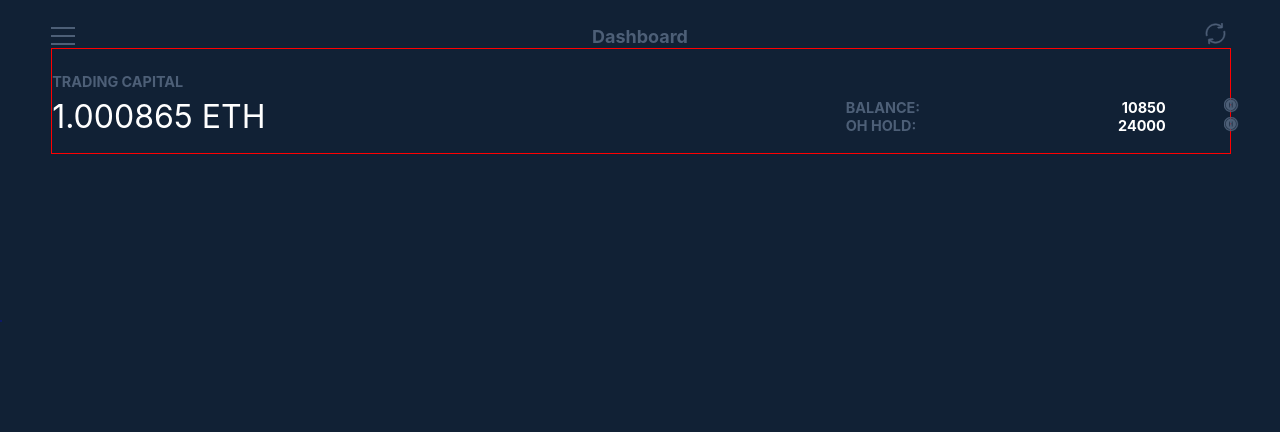
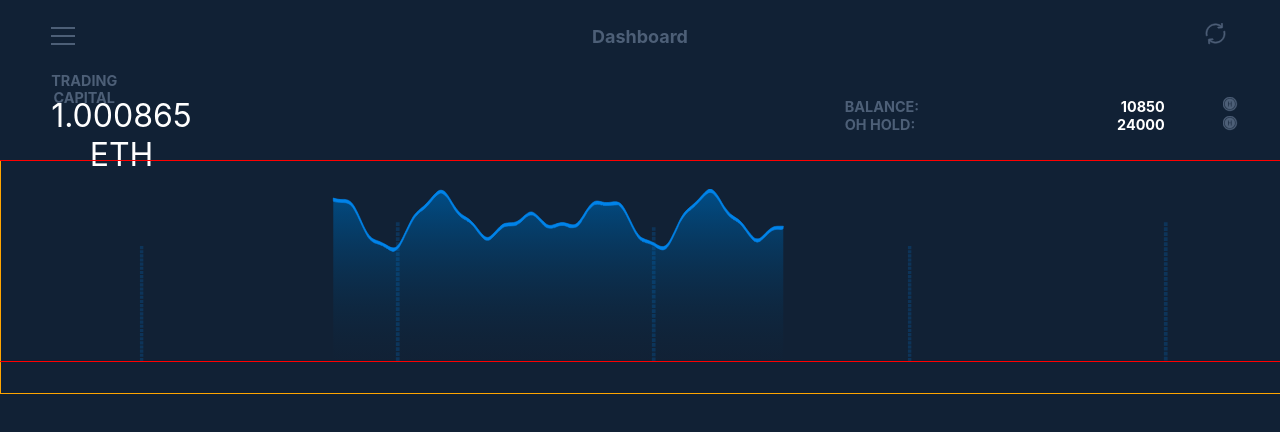
Before and after one commit to earGO/hyperquant, a React (Create React App) app: page / in a window 1280 px wide. Shown: the top 432 px of the page. Built offline with nearby package versions, Linux system fonts and the light colour scheme.

Commit message:
done graph and vertical lines

```diff
--- a/src/common/styles/colors.scss
+++ b/src/common/styles/colors.scss
@@ -1,3 +1,6 @@
 $main-background-color:#112135;
 $main-bleak-color:#4D5F77;
 $white-font-color:#FFFFFF;
+$trade-graph-outline-color:#0083E9;
+$trade-graph-fill-start-color:#004E88;
+$trade-graph-fill-end-color:#0B2841;
--- a/src/common/styles/distances.scss
+++ b/src/common/styles/distances.scss
@@ -1,3 +1,11 @@
+//vertical
 $top-empty-margin:3vh;
 $top-nav-height:3vh;
+$trading-capital-height:14vh;
+$trading-graph-height:25vh;
+$trading-graph-overall-height:29vh;
+
+
+
+//horizontal
 $global-side-margin:4vw;
--- a/src/components/Graph/Graph.scss
+++ b/src/components/Graph/Graph.scss
@@ -1,28 +1,36 @@
 @import "../../common/styles/global";
-
-//svg{
-//  stroke:black;
-//  transform: scale(0.5);
-//}
 
 .graph-wrapper{
   position: absolute;
-  transform: scale(0.5);
-  top:40vh;
+  display: block;
+  top:-0.1vh;
+  margin:0;
+  padding:0;
+  right: 0;
+  width: 100%;
+  height:$trading-graph-height;
+  border:1px solid red;
 }
 
-.debug-border{
-  border:1px solid blue;
+
+.graph-wrapper svg {
+  @include vendor('transform', 'scale(3.6) translate(-2.75%,40%)');
+  width:100%;
+  height:100%;
 }
 
-.svg-debug-border{
-  border:1px solid orange;
+.graph-wrapper svg path:nth-of-type(2) {
+  stroke:$trade-graph-outline-color;
+  fill:$trade-graph-outline-color;
 }
 
-.svg-graph{
-  position: absolute;
-  top:0;
-  left:0;
-  padding:0;
-  margin:0;
+.graph-wrapper svg stop:nth-of-type(1){
+  stop-color:$trade-graph-fill-start-color;
+  offset:0%;
+  stop-opacity: 1;
 }
+.graph-wrapper svg stop:nth-of-type(2){
+  stop-color:$trade-graph-fill-end-color;
+  offset:100%;
+  stop-opacity: 0;
+}
--- /dev/null
+++ b/src/components/TradeGraph/TradeGraph.js
@@ -0,0 +1,16 @@
+import React from 'react';
+import Graph from "../Graph/Graph";
+import './TradeGraph.scss';
+import TradeGraphVerticalLines from "../TradeGraphVerticalLines/TradeGraphVerticalLines";
+
+const TradeGraph = () => {
+    return (
+        <div className={'trade-graph-container'}>
+            <Graph/>
+            <TradeGraphVerticalLines/>
+        </div>
+
+    )
+};
+
+export default TradeGraph;
--- /dev/null
+++ b/src/components/TradeGraph/TradeGraph.scss
@@ -0,0 +1,12 @@
+@import "../../common/styles/global";
+
+.trade-graph-container{
+  border: 1px solid orange;
+
+  position: absolute;
+  display: block;
+  height: $trading-graph-overall-height;
+  width: 100%;
+  top:$top-empty-margin+$top-nav-height+$trading-capital-height;
+  left: 0;
+}
--- /dev/null
+++ b/src/components/TradeGraphVerticalLines/TradeGraphVerticalLines.js
@@ -0,0 +1,53 @@
+import React from 'react';
+import './TradeGraphVerticalLines.scss'
+
+const TradeGraphVerticalLines = () => {
+    return (
+        <div className={'trade-graph-vertical-lines-container'}>
+            <div className={'line line1'}>
+                <svg viewBox={'0 0 10 224'} id={'graph-line-1'}>
+                    <path
+                        d="M0.5 224L0.5 0"
+                        stroke="#000000"
+                        strokeWidth="1" />
+                </svg>
+            </div>
+            <div className={'line line2'}>
+                <svg viewBox={'0 0 10 224'} id={'graph-line-1'}>
+                    <path
+                        d="M0.5 224L0.5 0"
+                        stroke="#000000"
+                        strokeWidth="1" />
+                </svg>
+            </div>
+            <div className={'line line3'}>
+                <svg viewBox={'0 0 10 224'} id={'graph-line-1'}>
+                    <path
+                        d="M0.5 224L0.5 0"
+                        stroke="#000000"
+                        strokeWidth="1" />
+                </svg>
+            </div>
+            <div className={'line line4'}>
+                <svg viewBox={'0 0 10 224'} id={'graph-line-1'}>
+                    <path
+                        d="M0.5 224L0.5 0"
+                        stroke="#000000"
+                        strokeWidth="1" />
+                </svg>
+            </div>
+            <div className={'line line5'}>
+                <svg viewBox={'0 0 10 224'} id={'graph-line-1'}>
+                    <path
+                        d="M0.5 224L0.5 0"
+                        stroke="#000000"
+                        strokeWidth="1" />
+                </svg>
+            </div>
+        </div>
+
+
+    )
+};
+
+export default TradeGraphVerticalLines;
--- /dev/null
+++ b/src/components/TradeGraphVerticalLines/TradeGraphVerticalLines.scss
@@ -0,0 +1,58 @@
+@import "../../common/styles/global";
+
+.trade-graph-vertical-lines-container{
+  position:absolute;
+  display: block;
+  width:100%;
+  height:$trading-graph-height;
+  top: 0;
+  left:0;
+}
+
+.line svg{
+  preserveAspectRatio:meet;
+  @include vendor('transform', 'scale(1,1) translate(0,0)');
+  width:100%;
+  height:100%;
+}
+
+.line svg path{
+  stroke-dasharray: 6,2;
+  stroke-width: 4vw;
+  stroke: $trade-graph-outline-color;
+}
+
+.line{
+  @include vendor('transform', 'scale(0.15,1)');
+  position: absolute;
+  display: block;
+  bottom: 0;
+  left:0;
+  width: 2vw;
+  opacity: 0.2;
+}
+
+.line1{
+  left:10vw;
+  height: 14.5vh;
+}
+
+.line2{
+  left:30vw;
+  height: 17.5vh;
+}
+
+.line3{
+  left:50vw;
+  height: 16.9vh;
+}
+
+.line4{
+  left:70vw;
+  height: 14.5vh;
+}
+
+.line5{
+  left:90vw;
+  height: 17.45vh;
+}
--- a/src/components/TradingCapital/TradingCapital.js
+++ b/src/components/TradingCapital/TradingCapital.js
@@ -5,7 +5,7 @@ import TradingCapitalOnHold from "../TradeCapitalOnHold/TradeCapitalOnHold";
 
 const TradingCapital = () => {
     return (
-        <div className={'border-debug trading-capital-container'}>
+        <div className={'trading-capital-container'}>
             <h4 className={'trading-capital-title'}>trading capital</h4>
             <h1 className={'capital-amount'}>1.000865 ETH</h1>
             <TradingCapitalBalance/>
--- a/src/components/TradingCapital/TradingCapital.scss
+++ b/src/components/TradingCapital/TradingCapital.scss
@@ -1,16 +1,13 @@
 @import "../../common/styles/global";
 
-.border-debug{
-  border:1px solid red;
-}
 
 .trading-capital-container{
   position: absolute;
   display: flex;
   top:$top-empty-margin+$top-nav-height;
   left:$global-side-margin;
-  width: 92vw;
-  height:13vh;
+  width: 100vw-$global-side-margin*2;
+  height:$trading-capital-height;
   padding:0;
   margin:0;
 }
--- a/src/containers/App/App.js
+++ b/src/containers/App/App.js
@@ -1,15 +1,15 @@
 import React from 'react';
 import './App.scss';
-import Graph from "../../components/Graph/Graph";
 import TopNav from "../../components/TopNav/TopNav";
 import TradingCapital from "../../components/TradingCapital/TradingCapital";
+import TradeGraph from "../../components/TradeGraph/TradeGraph";
 
 function App() {
   return (
     <div className="App">
         <TopNav/>
         <TradingCapital/>
-        <Graph/>
+        <TradeGraph/>
     </div>
   );
 }
```
Also changed, not shown: src/components/Graph/Graph.js, 2 other files (tests, documents, lock files or other folders).
